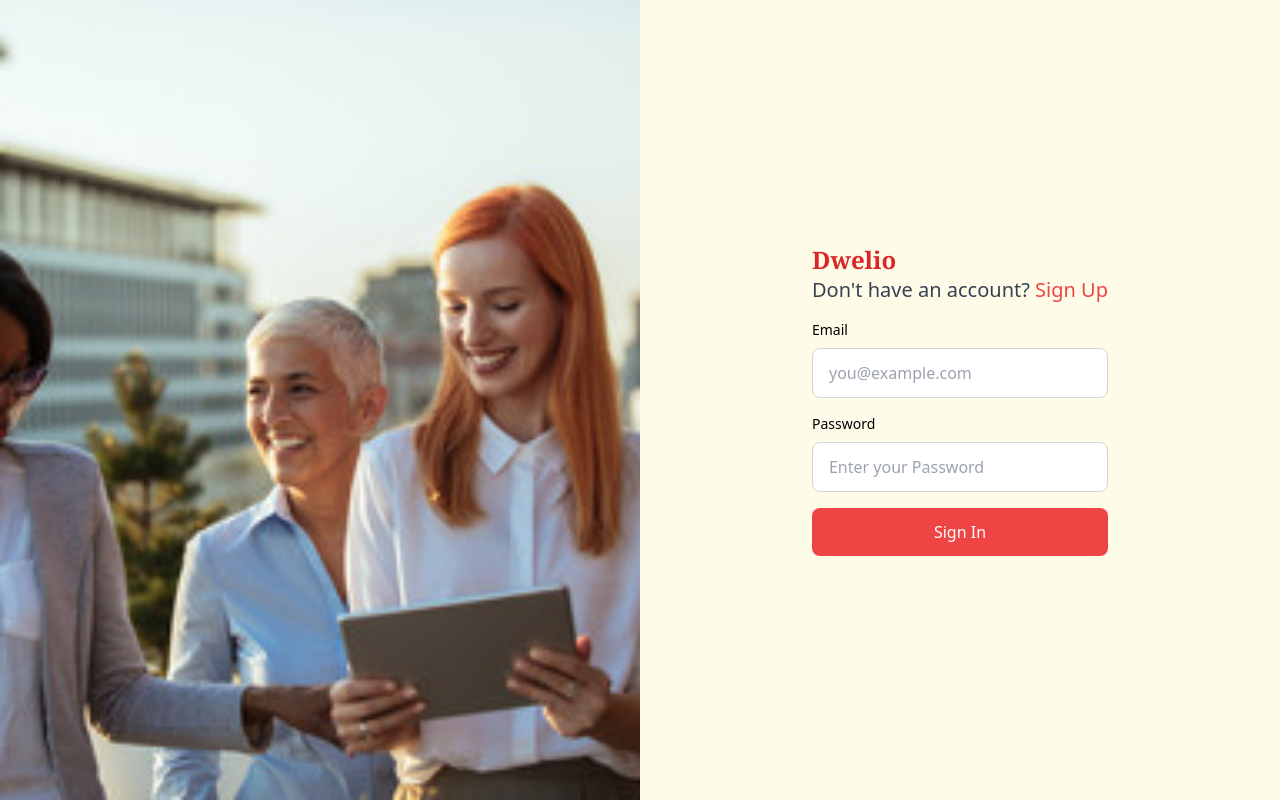
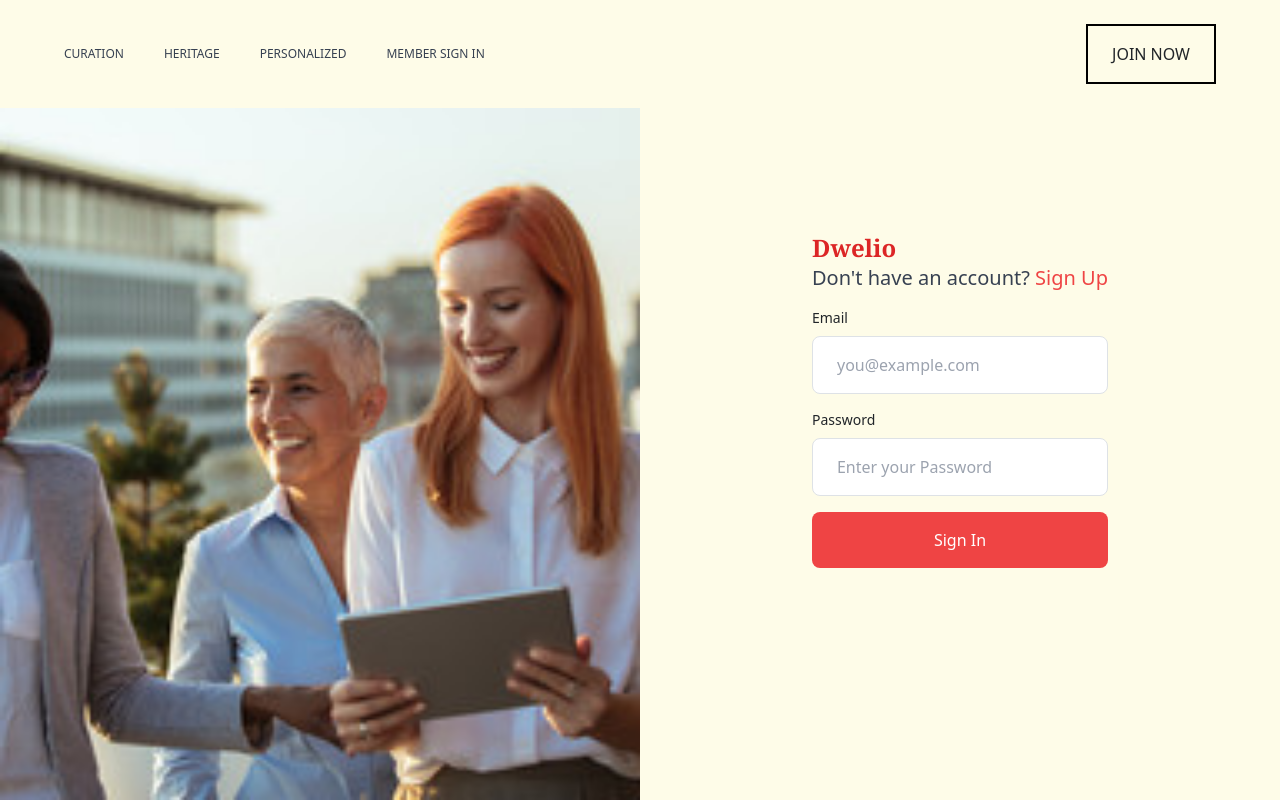
Before and after one commit to Elliana-starr/Dwelio_app, a plain HTML site: page join.html in a window 1280 px wide. Drawn offline with nearby package versions, Linux system fonts and the light colour scheme.

Commit message:
Updated Features

```diff
--- a/join.html
+++ b/join.html
@@ -5,8 +5,72 @@
     <meta name="viewport" content="width=device-width, initial-scale=1.0">
     <title>Join In</title>
     <script src="https://cdn.tailwindcss.com"></script>
+    <link rel="stylesheet" href="style.css">
+    <link rel="stylesheet" href="https://cdnjs.cloudflare.com/ajax/libs/bootstrap-icons/1.13.1/font/bootstrap-icons.min.css" integrity="sha512-t7Few9xlddEmgd3oKZQahkNI4dS6l80+eGEzFQiqtyVYdvcSG2D3Iub77R20BdotfRPA9caaRkg1tyaJiPmO0g==" crossorigin="anonymous" referrerpolicy="no-referrer" />
+<link rel="stylesheet" href="https://cdnjs.cloudflare.com/ajax/libs/bootstrap-icons/1.13.1/font/bootstrap-icons.min.css" integrity="sha512-t7Few9xlddEmgd3oKZQahkNI4dS6l80+eGEzFQiqtyVYdvcSG2D3Iub77R20BdotfRPA9caaRkg1tyaJiPmO0g==" crossorigin="anonymous" referrerpolicy="no-referrer" />
+<link href="https://cdn.jsdelivr.net/npm/bootstrap@5.3.8/dist/css/bootstrap.min.css" rel="stylesheet">
 </head>
 <body class="bg-yellow-50">
+
+
+    <nav class="fixed top-0 left-0 w-full z-50 bg-yellow-50">
+
+        <div class="flex justify-between items-center px-6 md:px-16 py-6">
+
+
+
+
+            <!-- Desktop Menu -->
+            <ul class="hidden md:flex gap-10 text-gray-700 font-medium text-xs">
+                <li><a href="#curation" class="hover:text-red-600">CURATION</a></li>
+                <li><a href="#heritage" class="hover:text-red-600">HERITAGE</a></li>
+                <li><a href="#" class="hover:text-red-600">PERSONALIZED</a></li>
+                <li><a href="member.html" class="hover:text-red-600">MEMBER SIGN IN</a></li>
+            </ul>
+
+
+            <button
+             onclick="window.location.href='join.html'" class="hidden md:block border-2 border-black px-6 py-3 hover:bg-black hover:text-white transition duration-300">
+                JOIN NOW
+            </button>
+
+            <!-- Hamburger -->
+            <button id="menu-btn" class="md:hidden text-3xl">
+                <i class="bi bi-list"></i>
+            </button>
+
+        </div>
+
+
+        <div id="mobile-menu" class="hidden md:hidden px-6 pb-6">
+
+            <ul class="flex flex-col gap-5 text-gray-700 font-medium">
+
+                <li><a href="#curation">CURATION</a></li>
+                <li><a href="#heritage">HERITAGE</a></li>
+                <li><a href="#">PERSONALIZED</a></li>
+                <li><a href="member.html">MEMBER SIGN IN</a></li>
+
+                <button
+                onclick="window.location.href='join.html'" class="border-2 border-black py-1 hover:bg-black hover:text-white transition duration-300">
+                    JOIN NOW
+                </button>
+
+            </ul>
+
+        </div>
+
+    </nav>
+
+    <script>
+        const menuBtn = document.getElementById("menu-btn");
+        const mobileMenu = document.getElementById("mobile-menu");
+
+        menuBtn.addEventListener("click", () => {
+            mobileMenu.classList.toggle("hidden");
+        });
+    </script>
+
 
       <section class="">
         <div class="flex min-h-screen">
```
Also changed, not shown: index.html (+1 -1 lines), member.html (+64 -0 lines).
